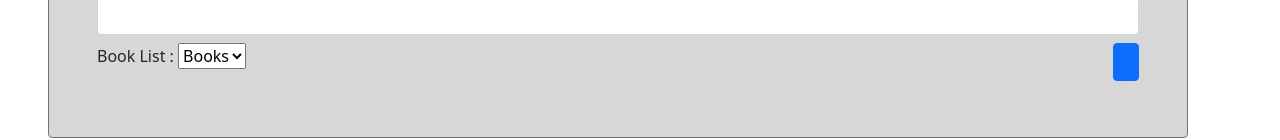
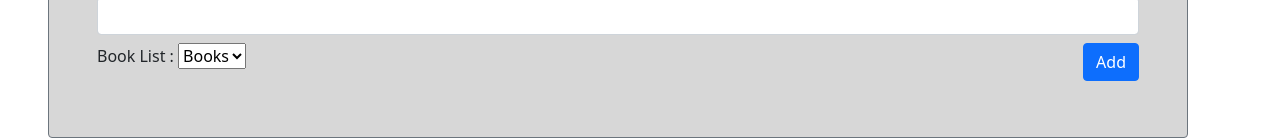
Before and after one commit to naufalfabian/addbookJQuerry, a plain HTML site: page addbookJQ/index.html in a window 1280 px wide. Shown: the part 180-320 px from the top of the page. Drawn offline with nearby package versions, Linux system fonts and the light colour scheme.

Commit message:
Update index.html

```diff
--- a/addbookJQ/index.html
+++ b/addbookJQ/index.html
@@ -31,7 +31,7 @@
           </div>
           <div class="col"></div>
           <div class="d-flex col justify-content-end">
-            <input class="btn btn-primary" type="button" value="" id="add_book" />
+            <input class="btn btn-primary" type="button" value="Add" id="add_book" />
           </div>
         </div>
       </form>
```
